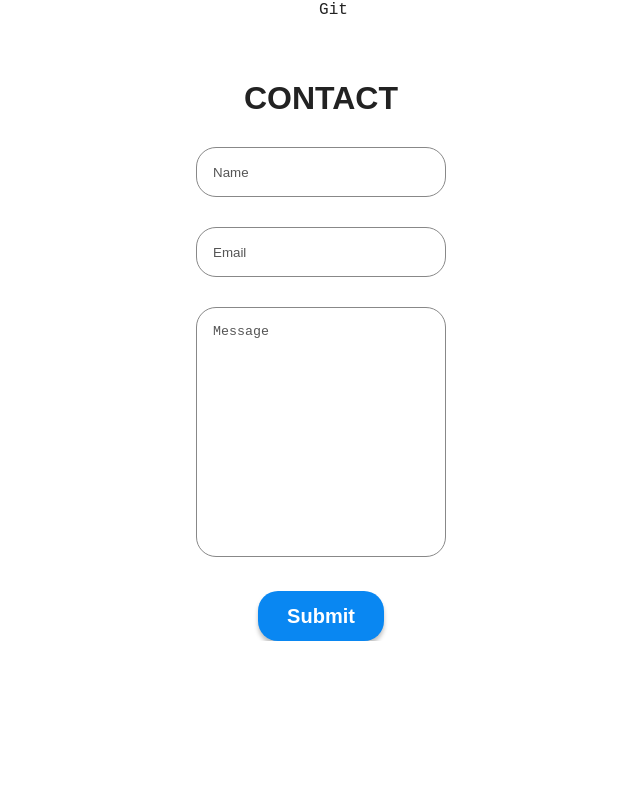
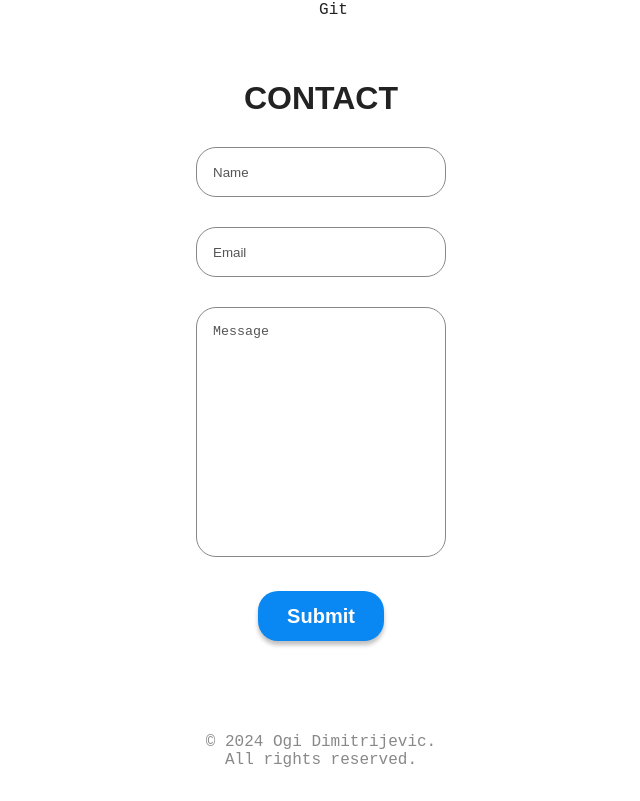
Before and after one commit to ogicodes/ogi-portfolio-V1, a React (Vite) app: page / in a window 1280 px wide. Shown: the part 3069-3870 px from the top of the page, without its empty margins (319-959 px from the left). Before the commit the page ends 3710 px from the top, so only its background shows below. Built offline with nearby package versions, Linux system fonts and the light colour scheme.

Commit message:
finished footer

```diff
--- a/src/App.jsx
+++ b/src/App.jsx
@@ -1,5 +1,6 @@
 import "./App.scss";
 import Contact from "./components/Contact/Contact";
+import Footer from "./components/Footer/Footer";
 import Hero from "./components/Hero/Hero";
 import Projects from "./components/Projects/Projects";
 import Skills from "./components/Skills/Skills";
@@ -11,6 +12,7 @@ export default function App() {
       <Projects />
       <Skills />
       <Contact />
+      <Footer />
     </>
   );
 }
--- a/src/components/Contact/Contact.scss
+++ b/src/components/Contact/Contact.scss
@@ -56,3 +56,8 @@ input[type="submit"]:hover {
   transform: scale(1.05);
   cursor: pointer;
 }
+
+input[type="submit"]:active {
+  transform: translateY(2px);
+  box-shadow: 0px 2px 2px rgba(0, 0, 0, 0.25);
+}
--- /dev/null
+++ b/src/components/Footer/Footer.jsx
@@ -0,0 +1,10 @@
+import './Footer.scss'
+
+export default function Footer() {
+  return (
+    <footer className="footer">
+      <section id='footer' className='footer'></section>
+      <p className='footer__text'>&copy; 2024 Ogi Dimitrijevic. <br /> All rights reserved. </p>
+    </footer>
+  );
+}
--- /dev/null
+++ b/src/components/Footer/Footer.scss
@@ -0,0 +1,9 @@
+.footer {
+    text-align: center;
+    padding-bottom: 2rem;
+
+    &__text {
+        font-size: 1rem;
+        color: var(--footer-text-color);
+    }
+}
```
